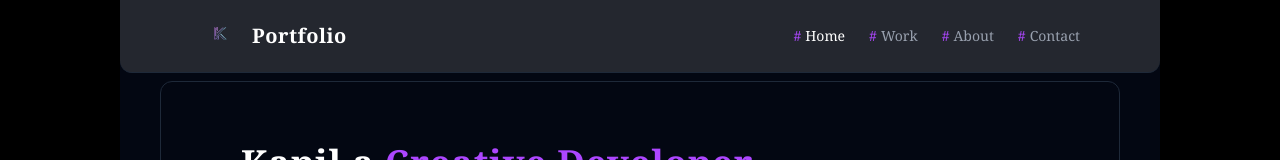
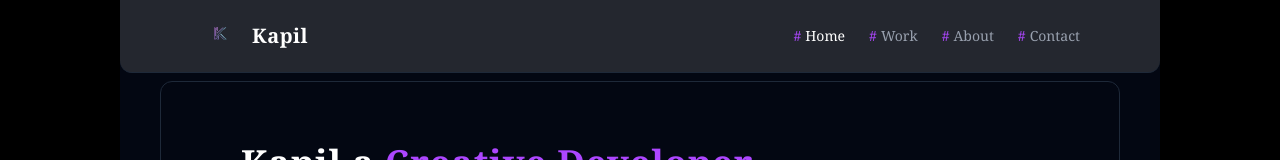
Before and after one commit to kapil-goel952/KapilGoel, a React app: page /KapilGoel/ in a window 1280 px wide. Shown: the top 160 px of the page. Built offline with nearby package versions, Linux system fonts and the light colour scheme; the HTML template or start-up script is replaced by a standard one.

Commit message:
changed the name fro Portfolio to Kapil

```diff
--- a/src/Components/navbar.jsx
+++ b/src/Components/navbar.jsx
@@ -17,7 +17,7 @@ const Navbar = () => {
           />
 
           <h1 className="text-lg sm:text-xl font-semibold tracking-wide">
-            Portfolio
+            Kapil
           </h1>
         </div>
 
```
